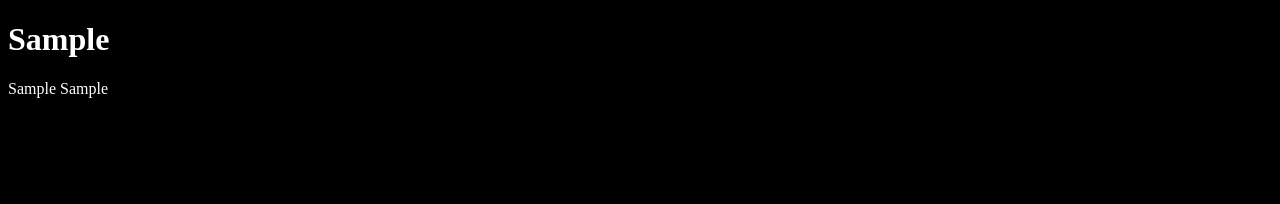
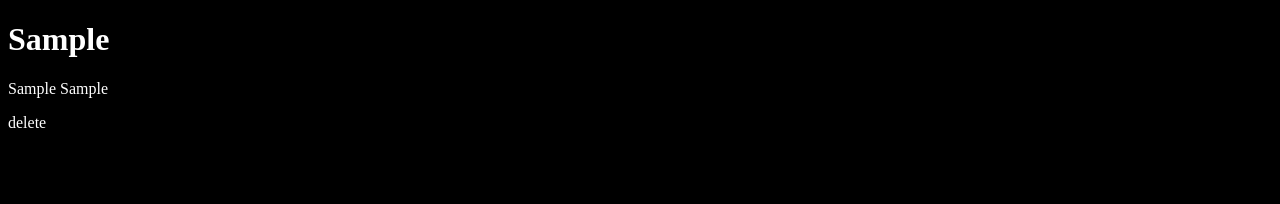
Before and after one commit to Hex-Zero/markeep, a Next.js app: page / in a window 1280 px wide. Both pictures are taken after typing "Sample", "Sample", "Sample" into the empty fields and a click on the button "Add Person". Shown: the top 204 px of the page. Built offline with nearby package versions, Linux system fonts and the light colour scheme.

Commit message:
delete person

```diff
--- a/components/person.tsx
+++ b/components/person.tsx
@@ -1,19 +1,40 @@
+import { useState } from "react";
 import * as React from "react";
+import { getPersonData, setPersonDate } from "../hooks/usePersonData";
+import { IPerson } from "../interfaces/IPerson";
 
 export interface IPersonProps {
   nickname: string;
   fistName: string;
   lastName: string;
   id: string;
+  onRefetch: () => void;
 }
 
-export default function Person({ nickname, fistName, lastName }: IPersonProps) {
+export default function Person({
+  nickname,
+  fistName,
+  lastName,
+  id,
+  onRefetch,
+}: IPersonProps) {
+  const handleDeletePerson = () => {
+    try {
+      setPersonDate(
+        getPersonData().filter((person: IPerson) => person.id !== id)
+      );
+      onRefetch();
+    } catch (e) {
+      console.log(e);
+    }
+  };
   return (
     <div>
       <h1>{nickname}</h1>
       <p>
         {fistName} {lastName}
       </p>
+      <div onClick={handleDeletePerson}>delete</div>
     </div>
   );
 }
--- a/hooks/usePersonData.ts
+++ b/hooks/usePersonData.ts
@@ -1,6 +1,6 @@
 import { IPerson } from "../interfaces/IPerson";
 
-export function getPersonData() {
+export function getPersonData(): IPerson[] {
   return JSON.parse(localStorage.getItem("personArray") || "[]");
 }
 
--- a/pages/index.tsx
+++ b/pages/index.tsx
@@ -12,19 +12,23 @@ const Home: NextPage = () => {
   const [data, setData] = useState<IPerson[]>([]);
   const [showAddPersonModal, setShowAddPersonModal] = useState(true);
 
+  const refresh = () => {
+    setData(getPersonData);
+  };
+
   useEffect(() => {
     // localStorage.setItem("personArray", JSON.stringify([]));
   });
 
   useEffect(() => {
     if (!data.length && localStorage != null) {
-      setData(getPersonData);
+      refresh();
     }
   }, [setData, data.length]);
 
   const handleAddPerson = () => {
-    setData(getPersonData);
     setShowAddPersonModal(false);
+    refresh();
   };
 
   return (
@@ -51,6 +55,7 @@ const Home: NextPage = () => {
             fistName={person.firstName}
             lastName={person.lastName}
             nickname={person.nickname}
+            onRefetch={() => refresh()}
           />
         );
       })}
--- a/styles/modal.module.scss
+++ b/styles/modal.module.scss
@@ -21,11 +21,11 @@
 }
 
 .showModal {
-  animation: animateIn 0.5s ease-in-out;
+  animation: animateIn 0.3s ease-in-out;
 }
 
 .hideModal {
-  animation: animateOut 0.5s ease-in-out forwards;
+  animation: animateOut 0.3s ease-in-out forwards;
 }
 
 .modalContent {
```
